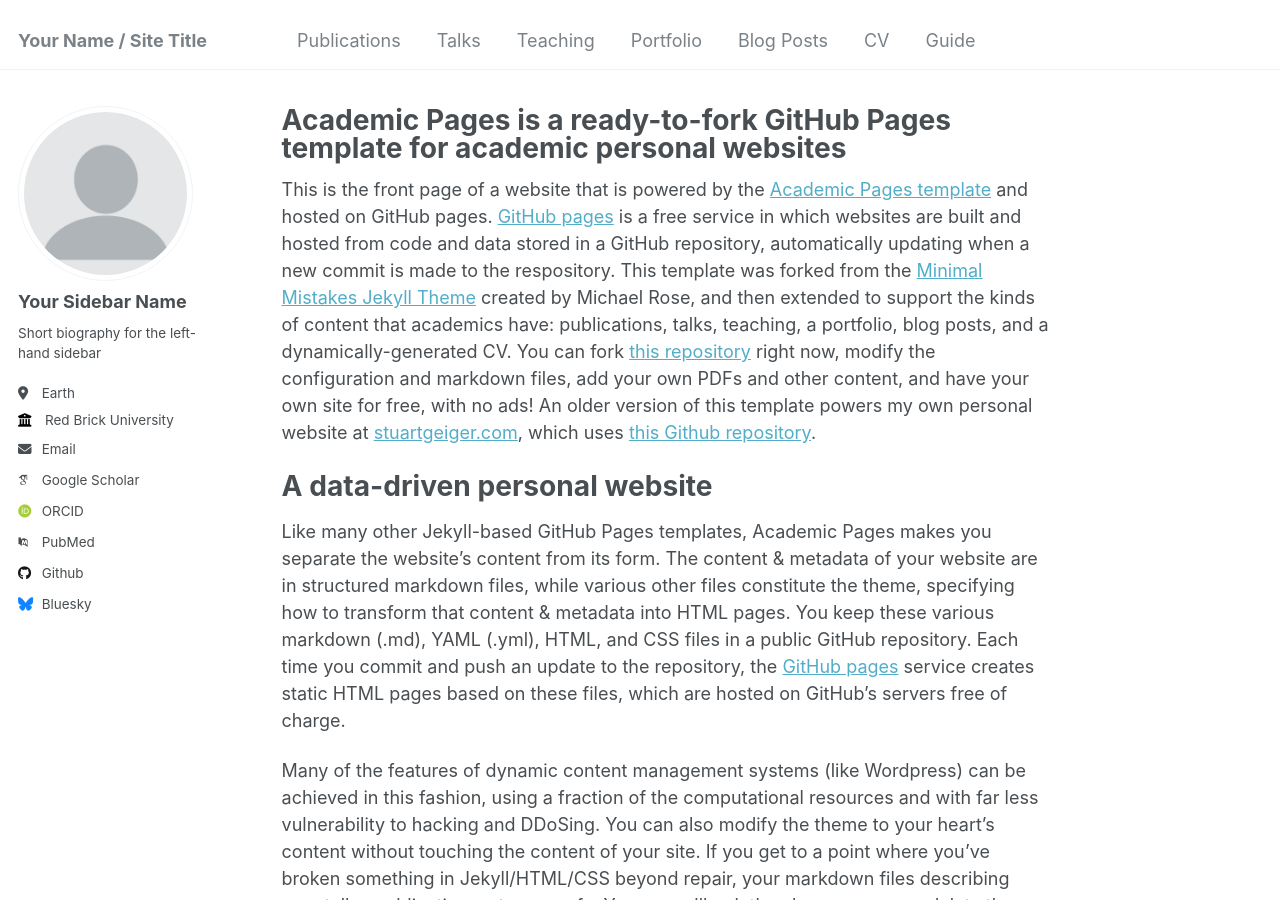
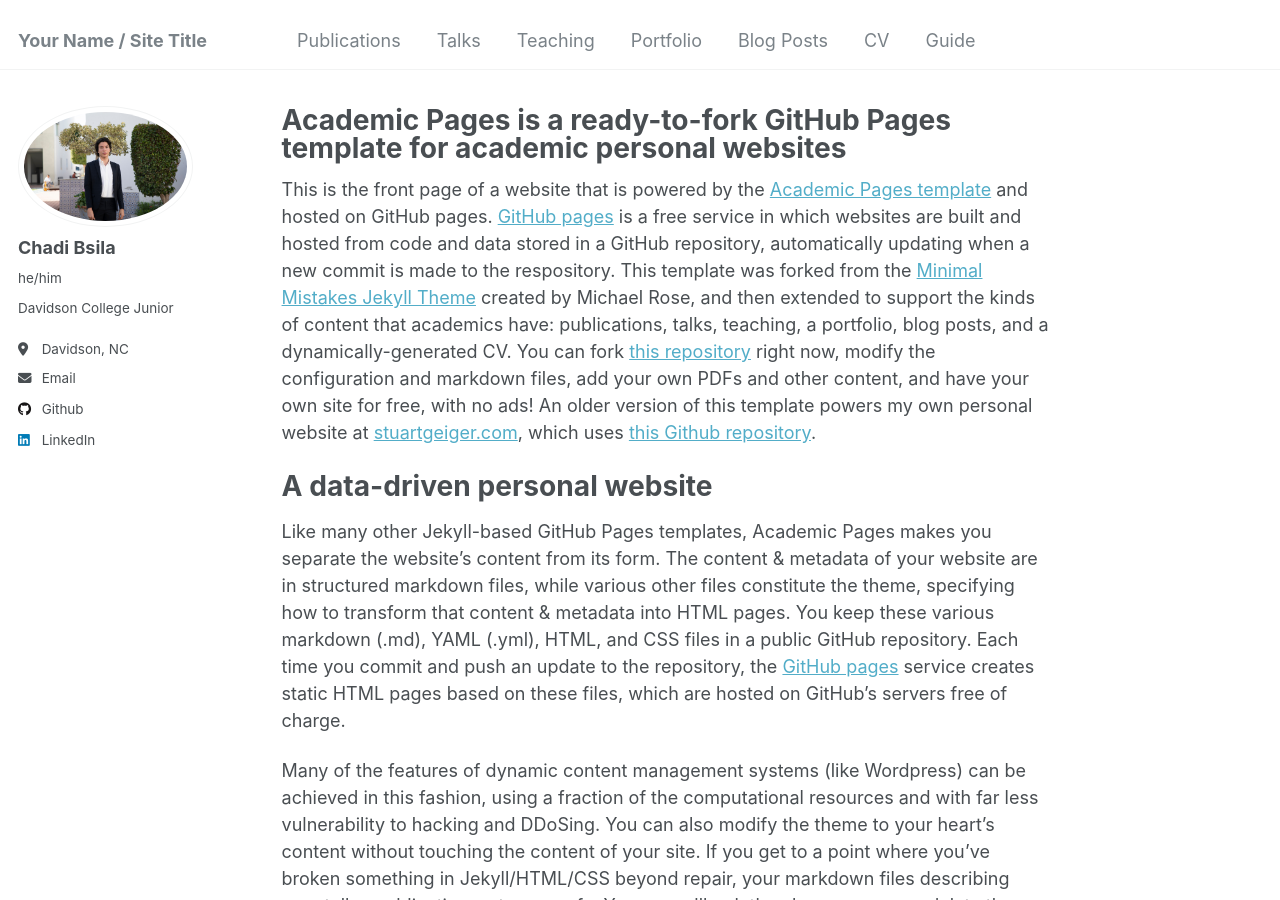
Before and after one commit to chbsila/chbsila.github.io, a Jekyll site: the page built from _pages/about.md, in a window 1280 px wide and 900 px high. Built offline with Jekyll 4.4.1, drawn with Linux system fonts in a browser that asks for light colours; some web fonts are replaced.

Commit message:
Update 2

```diff
--- a/_config.yml
+++ b/_config.yml
@@ -21,34 +21,34 @@ repository               : "chbsila/chbsila.github.io"
 #               Additional customization can be done by editing /_includes/author-profile.html
 author:
   # Biographic information
-  avatar           : "profile.png"
-  name             : "Your Sidebar Name"
-  pronouns         : # example: "she/her"
-  bio              : "Short biography for the left-hand sidebar"
-  location         : "Earth"
-  employer         : "Red Brick University"
+  avatar           : "profile.jpg"
+  name             : "Chadi Bsila"
+  pronouns         : "he/him"
+  bio              : "Davidson College Junior"
+  location         : "Davidson, NC"
+  employer         : #"Red Brick University"
   uri              : # URL
-  email            : "none@example.org"
+  email            : "chbsila@davidson.edu"
 
   # Academic websites
   arxiv            : # URL - Update with the correct link to your profile
-  googlescholar    : "https://scholar.google.com/citations?user=PS_CX0AAAAAJ"
+  googlescholar    : #"https://scholar.google.com/citations?user=PS_CX0AAAAAJ"
   impactstory      : # URL
-  orcid            : "http://orcid.org/yourorcidurl"
+  orcid            : #"http://orcid.org/yourorcidurl"
   semantic         : # URL
-  pubmed           : "https://www.ncbi.nlm.nih.gov/pubmed/?term=john+snow"
+  pubmed           : #"https://www.ncbi.nlm.nih.gov/pubmed/?term=john+snow"
   researchgate     : # URL
 
   # Repositories and software development
   bitbucket        : # Username - Update with your username on the site
   codepen          : # Username
   dribbble         : # Username
-  github           : "academicpages"
+  github           : "chbsila"
   kaggle           : # Username
   stackoverflow    : # User number or user number and name (i.e., use "1" or "1/jeff-atwood")
 
   # Social media
-  bluesky          : "bsky.app" # Replace this with you Bluesky username
+  bluesky          : #"bsky.app" # Replace this with you Bluesky username
   facebook         : # Username
   flickr           : # Username
   foursquare       : # Username
@@ -57,7 +57,7 @@ author:
   keybase          : # Username
   instagram        : # Username
   lastfm           : # Username
-  linkedin         : # Username
+  linkedin         : "chadibsila"
   mastodon         : # URL
   medium           : # URL
   pinterest        : # Username
```
Also changed, not shown: images/profile.jpg (added).
